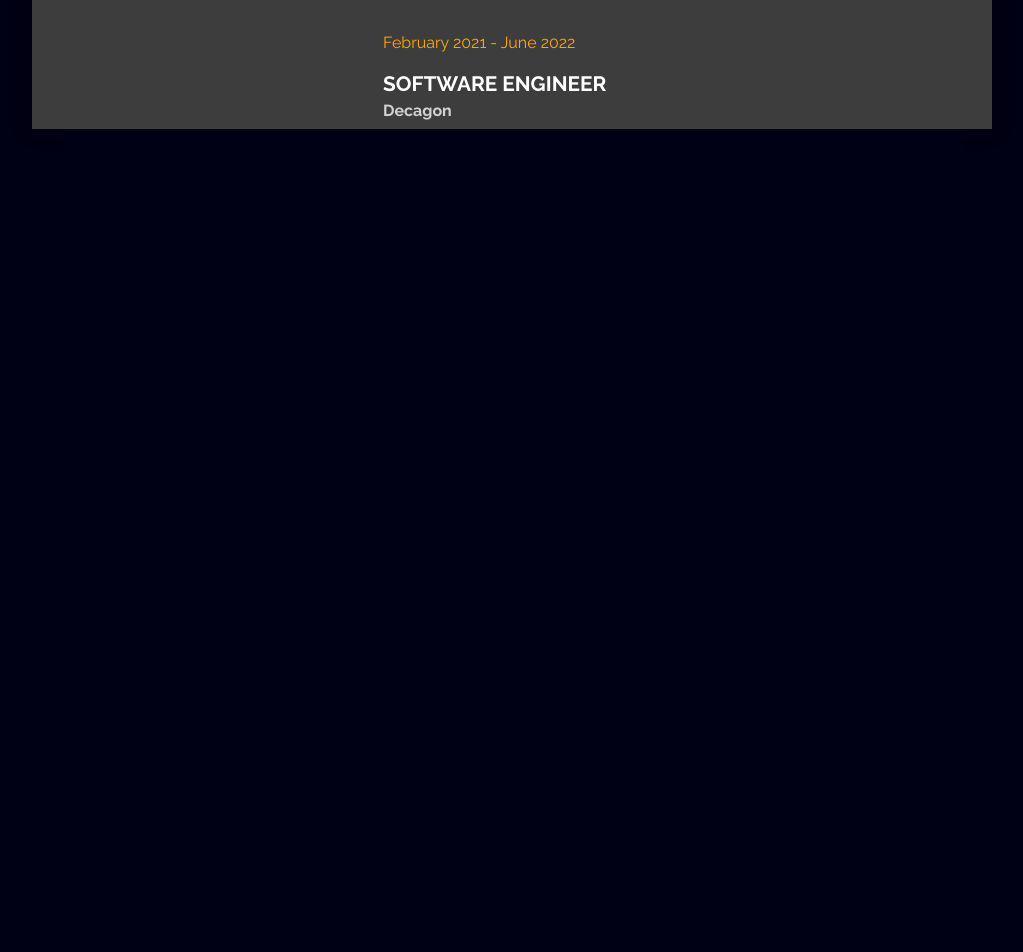
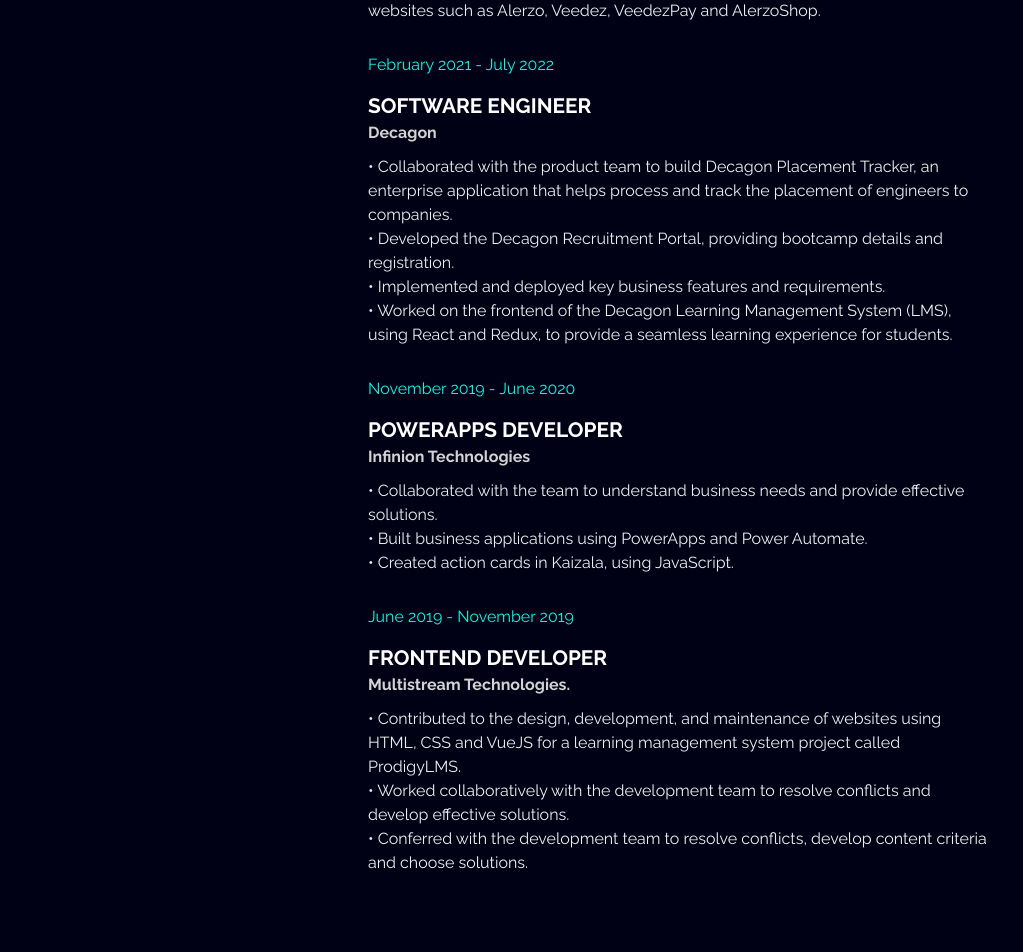
Before and after one commit to dimola7/portfolio-v4, a Next.js app: page /Resume in a window 1280 px wide. Shown: the part 600-1552 px from the top of the page, without its empty margins (128-1151 px from the left). Before the commit the page ends 840 px from the top, so only its background shows below. Built offline with nearby package versions, Linux system fonts and the light colour scheme.

Commit message:
feat(app): new design added resume page

```diff
--- a/app/components/Navbar/Navbar.tsx
+++ b/app/components/Navbar/Navbar.tsx
@@ -2,14 +2,15 @@ import Link from "next/link";
 import SideBar from "./SideBar";
 import { NavData } from "../../../data/navbar";
 import styles from "./navbar.module.css";
-import { usePathname } from "next/navigation";
+import { usePathname, useRouter } from "next/navigation";
 
 const Navbar = () => {
   const pathname = usePathname();
+  const router = useRouter();
 
   return (
     <nav className={styles.nav}>
-      <h1 className={styles.logo}>Adedimola</h1>
+      <h1 className={styles.logo} onClick={() => router.push("/")}>Adedimola</h1>
       <div className={styles.linkFlex}>
         {NavData.map((item, i) => (
           <Link
--- a/app/components/types.ts
+++ b/app/components/types.ts
@@ -2,4 +2,5 @@ export interface ButtonType {
     text: string;
     color: string;
     bgColor: string;
+    route: string;
 }
--- a/data/résumé.ts
+++ b/data/résumé.ts
@@ -4,40 +4,44 @@ export const experienceData = [
     role: "Frontend Engineer",
     location: "Lagos, Nigeria",
     company: "Alerzo",
-        timeline: { "from": "June 2022", "to": "Present" },
-        summary: "• Currently developing a SaaS product called Veedez, a bookkeeping and inventory management app, while contributing on both the mobile and web apps. \n• Worked on the Alerzo website and websites for Veedez and AlerzoPay. \n• Worked on the admin dashboard for AlerzoPay \n• Engaged in code reviews and providing constructive feedback to team members."
+    timeline: { from: "July 2022", to: "Present" },
+    summary:
+      "• Leading and managing the frontend development team for Veedez, a SaaS product that provides bookkeeping and inventory management capabilities to small business owners, currently serving over 25,000 users. \n• Contributed to both mobile and web apps utilising React, React Native, TypeScript, NextJS, GraphQL, and React Query, helping create an easy-to-use, efficient product that meets the needs of the target audience. \n• Engaged in code reviews and provided constructive feedback to team members, ensuring that the codebase was well-organised, efficient, and easy to maintain. \n• Collaborated with cross-functional teams to design and develop marketing websites such as Alerzo, Veedez, VeedezPay and AlerzoShop.",
   },
   {
     id: 2,
     role: "Software Engineer",
     location: "Lagos, Nigeria",
     company: "Decagon",
-        timeline: { "from": "February 2021", "to": "June 2022" },
-        summary: "• Worked closely with the product team to build Decagon Placement Tracker, an enterprise application that helps process and track the placement of engineers to companies. \n• Worked on Decagon Recruitment Portal, for the bootcamp details and registration. \n• Implemented and deployed key business features and requirements. \n• Got exposed to Agile methodologies."
+    timeline: { from: "February 2021", to: "July 2022" },
+    summary:
+      "• Collaborated with the product team to build Decagon Placement Tracker, an enterprise application that helps process and track the placement of engineers to companies. \n• Developed the Decagon Recruitment Portal, providing bootcamp details and registration. \n• Implemented and deployed key business features and requirements. \n• Worked on the frontend of the Decagon Learning Management System (LMS), using React and Redux, to provide a seamless learning experience for students.",
   },
   {
     id: 3,
     role: "PowerApps Developer",
     location: "Lagos, Nigeria",
     company: "Infinion Technologies",
-        timeline: { "from": "November 2019", "to": "June 2020" },
-        summary: "• Worked with Microsoft tools to provide solutions for enterprise clients. \n• Built business applications, using PowerApps and Power Automate. \n• Created action cards in Kaizala, using JavaScript."
+    timeline: { from: "November 2019", to: "June 2020" },
+    summary:
+      "• Collaborated with the team to understand business needs and provide effective solutions. \n• Built business applications using PowerApps and Power Automate. \n• Created action cards in Kaizala, using JavaScript.",
   },
   {
     id: 4,
     role: "Frontend Developer",
     location: "Lagos, Nigeria",
     company: "Multistream Technologies.",
-        timeline: { "from": "June 2019", "to": "November 2019" },
-        summary: "• Contributed to a learning management system project, ProdigyLMS. \n• Designed, developed, and maintained websites, using HTML and CSS. \n• Conferred with the development team to resolve conflicts, develop content criteria and choose solutions. \n• Gained exposure to the version control system, Git."
-    }
-]
+    timeline: { from: "June 2019", to: "November 2019" },
+    summary:
+      "• Contributed to the design, development, and maintenance of websites using HTML, CSS and VueJS for a learning management system project called ProdigyLMS. \n• Worked collaboratively with the development team to resolve conflicts and develop effective solutions. \n• Conferred with the development team to resolve conflicts, develop content criteria and choose solutions.",
+  },
+];
 
 export const educationData = [
   {
     id: 1,
     degree: "BSc. in Economics",
     school: "Babcock University, Nigeria.",
-        timeline: { "from": "Aug 2013", "to": "Jun 2017" }
-    }
-]
+    timeline: { from: "Aug 2013", to: "Jun 2017" },
+  },
+];
--- a/pages/Resume.tsx
+++ b/pages/Resume.tsx
@@ -1,199 +1,58 @@
 import Layout from "../app/components/Layout/Layout";
-import PageCard from "../app/components/PageCard/PageCard";
 import { experienceData, educationData } from "../data/résumé";
-import styled from "styled-components";
+import styles from "../styles/resume.module.css";
 
 const Resume = () => {
   return (
     <Layout>
-      <PageCard>
-        <Header>Résumé</Header>
-        <HeaderDiv>
+        <h1 className={styles.header}>Résumé</h1>
+        <header className={styles.headerDiv}>
           <p>Learn more about my skills, qualifications and experiences.</p>
-        </HeaderDiv>
-        <ContentDiv>
-          <div className="content">
-            <div className="left-content">
+        </header>
+        <div className={styles.contentDiv}>
+          <div className={styles.content}>
+            <div className={styles.leftContent}>
               <h2>Work Experience</h2>
               <p>PRESENT & PREVIOUS JOBS</p>
             </div>
-            <div className="right-content">
-              <WorkDiv>
+            <div className={styles.rightContent}>
+              <div className={styles.workDiv}>
                 {experienceData.map((experience) => (
-                  <div className="work" key={experience.id}>
-                    <p className="work__timeline">
+                  <div className={styles.work} key={experience.id}>
+                    <p className={styles.work__timeline}>
                       {experience.timeline.from} - {experience.timeline.to}
                     </p>
                     <h3>{experience.role}</h3>
-                    <p className="company">{experience.company}</p>
-                    <p className="summary">{experience.summary} </p>
+                    <p className={styles.company}>{experience.company}</p>
+                    <p className={styles.summary}>{experience.summary} </p>
                   </div>
                 ))}
-              </WorkDiv>
+              </div>
             </div>
           </div>
 
-          <div className="content">
-            <div className="left-content">
+          <div className={styles.content}>
+            <div className={styles.leftContent}>
               <h2>Education</h2>
               <p>ACADEMIC CAREER</p>
             </div>
-            <div className="right-content">
-              <EducationDiv>
+            <div className={styles.rightContent}>
+              <div className={styles.educationDiv}>
                 {educationData.map((education) => (
                   <div key={education.id}>
                     <h3>{education.degree}</h3>
-                    <p className="school">{education.school}</p>
-                    <p className="timeline">
+                    <p className={styles.school}>{education.school}</p>
+                    <p className={styles.timeline}>
                       {education.timeline.from} - {education.timeline.to}
                     </p>
                   </div>
                 ))}
-              </EducationDiv>
+              </div>
             </div>
           </div>
-        </ContentDiv>
-      </PageCard>
+        </div>
     </Layout>
   );
 };
 
 export default Resume;
-
-const Header = styled.h1`
-  margin-bottom: 30px;
-
-  @media only screen and (max-width: 800px) {
-    font-size: 1.3rem;
-  }
-`;
-
-const HeaderDiv = styled.header`
-  margin-bottom: 40px;
-
-  p {
-    margin-top: 0;
-    font-size: 1.2em;
-    font-weight: 500;
-
-    @media only screen and (max-width: 800px) {
-      font-size: 1rem;
-    }
-  }
-`;
-const ContentDiv = styled.div`
-  .content {
-    display: flex;
-    align-items: flex-start;
-    margin-bottom: 60px;
-
-    :first-of-type {
-      flex-shrink: 0;
-    }
-
-    @media only screen and (max-width: 800px) {
-      flex-direction: column;
-    }
-  }
-  p {
-    font-size: 1rem;
-  }
-  h2 {
-    @media only screen and (max-width: 500px) {
-      font-size: 1.3rem;
-    }
-  }
-  .left-content {
-    margin-right: 20px;
-    width: calc(35% - 20px);
-    max-width: 350px;
-
-    @media only screen and (max-width: 800px) {
-      width: 100%;
-    }
-  }
-  .right-content {
-    width: 65%;
-    position: relative;
-
-    @media only screen and (max-width: 800px) {
-      width: 100%;
-    }
-  }
-`;
-
-const WorkDiv = styled.div`
-  .work {
-    margin-bottom: 30px;
-    margin-top: 15px;
-  }
-  h3 {
-    font-size: 1.3em;
-    color: #fff;
-    margin: 0;
-    text-transform: uppercase;
-
-    @media only screen and (max-width: 500px) {
-      font-size: 1.1em;
-    }
-  }
-  .work__timeline {
-    color: #ffab00;
-  }
-  .company {
-    color: #D3D3D3;
-    font-size: 1em;
-    font-weight: 600;
-    margin: 0;
-    margin-top: 3px;
-  }
-  .timeline {
-    color: #ffab00;
-    font-size: 1.1em;
-    margin: 0;
-    margin-bottom: 5px;
-  }
-  .summary {
-    white-space: pre-wrap;
-    line-height: 24px;
-    margin-top: 10px;
-  }
-  @media only screen and (max-width: 500px) {
-    font-size: 1em;
-  }
-`;
-
-const EducationDiv = styled.div`
-  div {
-    position: relative;
-    margin-bottom: 40px;
-  }
-
-  h3 {
-    margin: 0 0 5px;
-    color: #c5bab5;
-    text-transform: uppercase;
-    font-size: 1.3em;
-  }
-  .timeline {
-    display: inline-block;
-    background: rgba(214, 228, 28, 0.3);
-    padding: 10px;
-    font-weight: bolder;
-    border-radius: 5px;
-    margin-bottom: 0;
-    margin-top: 10px;
-    font-size: 0.8em;
-    color: #fff;
-  }
-  .school {
-    font-style: italic;
-    margin: 0;
-  }
-
-  @media only screen and (max-width: 500px) {
-    h3 {
-      font-size: 1.1em;
-    }
-  }
-`;
--- /dev/null
+++ b/styles/resume.module.css
@@ -0,0 +1,128 @@
+.header {
+  margin-bottom: 30px;
+}
+.headerDiv {
+  margin-bottom: 40px;
+}
+.headerDiv p {
+  margin-top: 0;
+  font-size: 1.2em;
+  font-weight: 500;
+}
+
+.contentDiv .content {
+  display: flex;
+  align-items: flex-start;
+  margin-bottom: 60px;
+}
+
+.contentDiv .content:first-of-type {
+  flex-shrink: 0;
+}
+
+.contentDiv p {
+  font-size: 1rem;
+}
+
+.contentDiv .leftContent {
+  margin-right: 20px;
+  width: calc(35% - 20px);
+  max-width: 350px;
+}
+
+.contentDiv .rightContent {
+  width: 65%;
+  position: relative;
+}
+
+.workDiv .work {
+  margin-bottom: 30px;
+  margin-top: 15px;
+}
+
+.workDiv h3 {
+  font-size: 1.3em;
+  color: #fff;
+  margin: 0;
+  text-transform: uppercase;
+}
+.work__timeline {
+  color: #00ffe5;
+}
+.workDiv .company {
+  color: #d3d3d3;
+  font-size: 1em;
+  font-weight: 600;
+  margin: 0;
+  margin-top: 3px;
+}
+.workDiv .timeline {
+  color: #00ffe5;
+  font-size: 1.1em;
+  margin: 0;
+  margin-bottom: 5px;
+}
+.workDiv .summary {
+  white-space: pre-wrap;
+  line-height: 24px;
+  margin-top: 10px;
+}
+
+.educationDiv div {
+  position: relative;
+  margin-bottom: 40px;
+}
+
+.educationDiv h3 {
+  margin: 0 0 5px;
+  color: #c5bab5;
+  text-transform: uppercase;
+  font-size: 1.3em;
+}
+
+.educationDiv .timeline {
+  display: inline-block;
+  background: rgba(0, 255, 229, 0.3);
+  padding: 10px;
+  font-weight: bolder;
+  border-radius: 5px;
+  margin-bottom: 0;
+  margin-top: 10px;
+  font-size: 0.8em;
+  color: #fff;
+}
+
+.educationDiv .school {
+  font-style: italic;
+  margin: 0;
+}
+
+/* media queries */
+@media only screen and (max-width: 800px) {
+  .header {
+    font-size: 1.3rem;
+  }
+  .headerDiv p {
+    font-size: 1rem;
+  }
+  .contentDiv .content {
+    flex-direction: column;
+  }
+  .contentDiv .leftContent,
+  .contentDiv .rightContent {
+    width: 100%;
+  }
+}
+
+@media only screen and (max-width: 500px) {
+  .contentDiv h2 {
+    font-size: 1.3rem;
+  }
+  .workDiv {
+    font-size: 1em;
+  }
+  .workDiv h3,
+  .educationDiv h3 {
+    font-size: 1.1em;
+  }
+}
```
Also changed, not shown: app/components/Button/index.tsx (+6 -1 lines), app/page.tsx (+6 -4 lines), public/icons/html.svg (deleted). Lines whose indentation alone changed are shown as unchanged.
